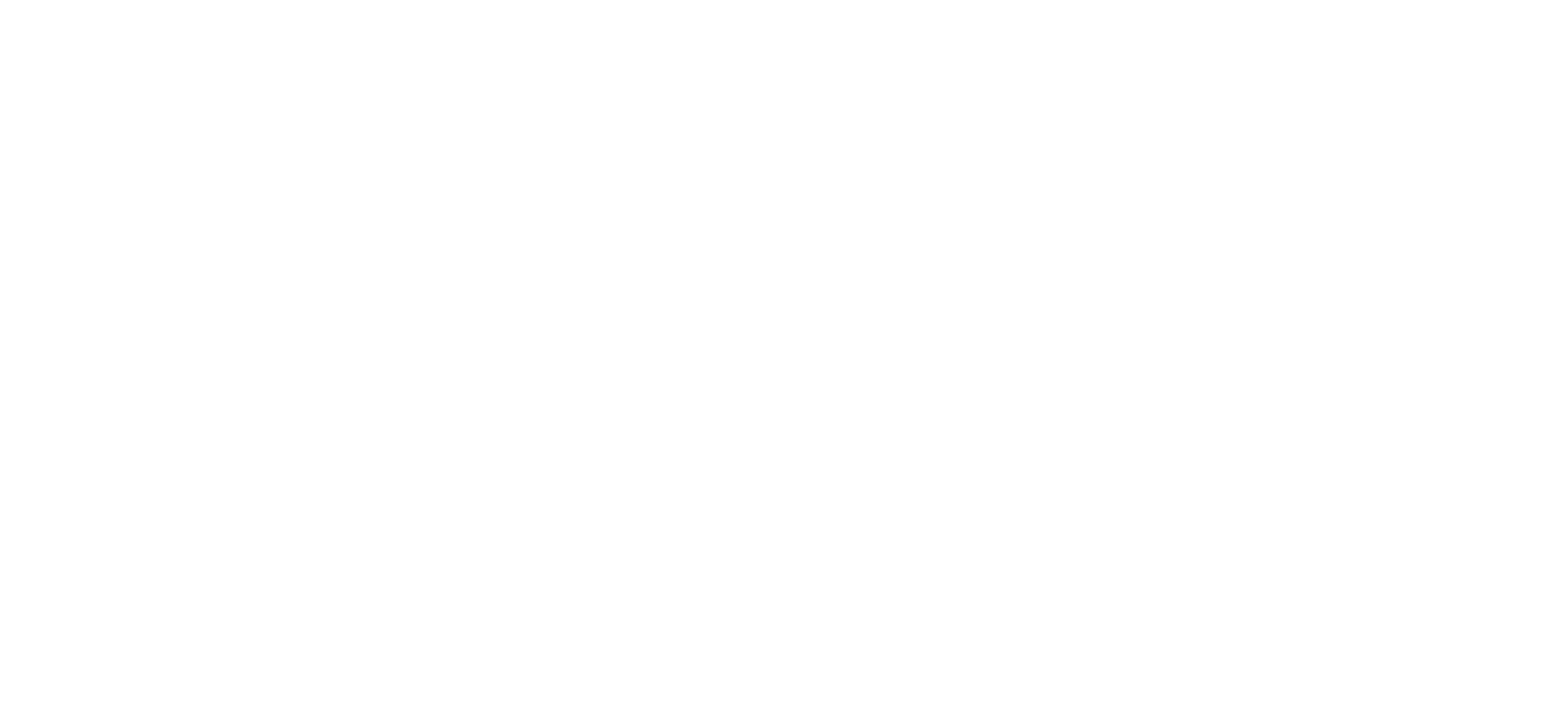
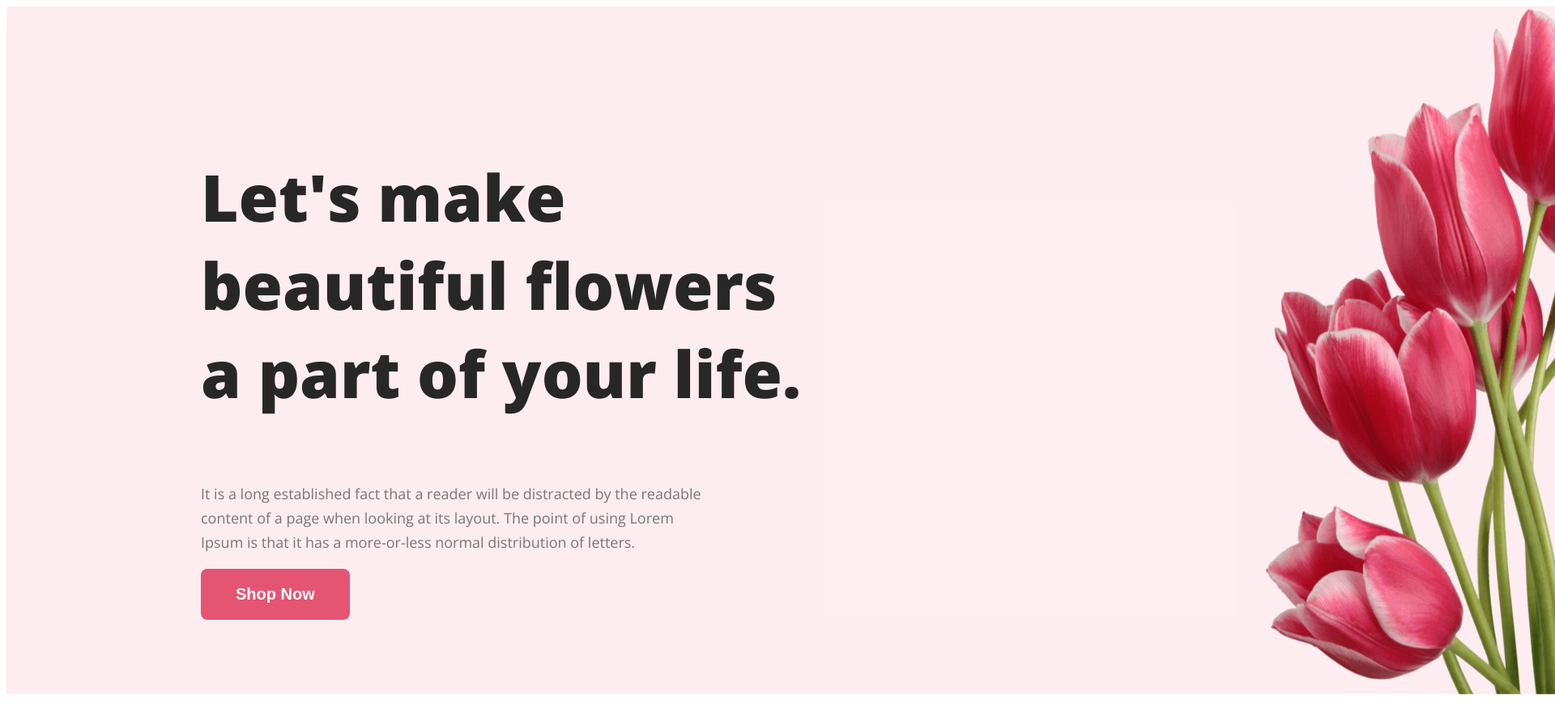
Before and after one commit to mah-mudulhasan-jim/online-_flower_shop_01, a plain HTML site: page index.html in a window 1280 px wide. Shown: the top 896 px of the page at 81% size, 1920 px wide, since content can reach past the window. Before the commit the page ends 800 px from the top, so only its background shows below. Drawn offline with nearby package versions, Linux system fonts and the light colour scheme.

Commit message:
header completed

```diff
--- a/index.html
+++ b/index.html
@@ -1,14 +1,28 @@
 <!DOCTYPE html>
 <html lang="en">
+
 <head>
     <meta charset="UTF-8">
     <meta name="viewport" content="width=device-width, initial-scale=1.0">
     <title>online_flower_shop</title>
+    <link rel="preconnect" href="https://fonts.googleapis.com">
+    <link rel="preconnect" href="https://fonts.gstatic.com" crossorigin>
+    <link
+        href="https://fonts.googleapis.com/css2?family=Lato:wght@100;300;400;900&family=Open+Sans:wght@400;600;700;800&display=swap"
+        rel="stylesheet">
     <link rel="stylesheet" href="styles/index.css">
 </head>
+
 <body>
     <header>
-
+        <div>
+            <h3 class="heading_style">Let's make beautiful flowers a part of your life.</h3>
+            <p class="para_style">
+                It is a long established fact that a reader will be distracted by the readable content of a page when looking at its layout. The point of using Lorem Ipsum is that it has a more-or-less normal distribution of letters.
+            </p>
+            <button class="btn_primary">Shop Now</button>
+        </div>
+        <img class="flower" src="Flower_Asset/pngwing 10.png" alt="">
     </header>
     <main>
 
@@ -17,4 +31,5 @@
 
     </footer>
 </body>
+
 </html>
--- a/styles/index.css
+++ b/styles/index.css
@@ -0,0 +1,53 @@
+body {
+    width: 1920px;
+    height: 4867px;
+    /* common styles */
+    font-family: 'Lato', sans-serif;
+    font-family: 'Open Sans', sans-serif;
+}
+
+header {
+    width: 1920px;
+    height: 850px;
+    background: rgba(229, 84, 115, 0.10);
+    padding-left: 240px;
+    padding-right: 240px;
+    display: flex;
+    justify-content: space-between;
+}
+
+.flower {
+    width: 635px;
+    height: 850px;
+
+}
+
+.heading_style {
+    width: 750px;
+    color: #272727;
+    font-size: 80px;
+    font-weight: 800;
+    padding-top: 100px;
+}
+
+
+.para_style {
+    width: 634px;
+    color: rgba(39, 39, 39, 0.60);
+    font-size: 18px;
+    font-weight: 400;
+    line-height: 30px;
+}
+
+.btn_primary {
+    color: #FFF;
+    background: #E55473;
+    font-size: 20px;
+    font-weight: 700;
+    display: inline-flex;
+    padding: 20px 43px;
+    /* align-items: flex-start; */
+    border: 0;
+    gap: 10px;
+    border-radius: 8px;
+}
```
